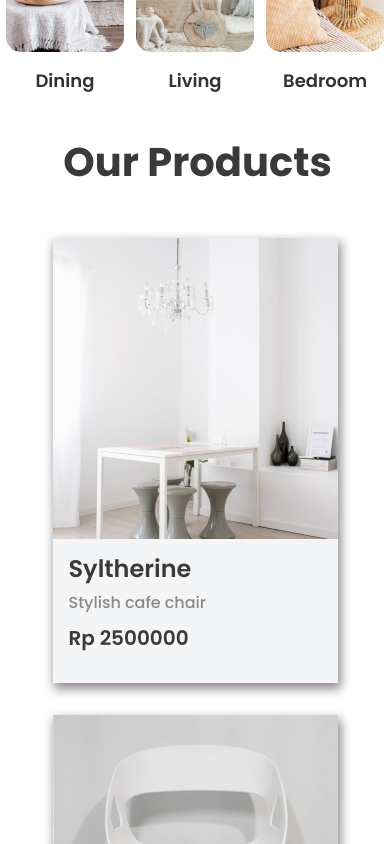
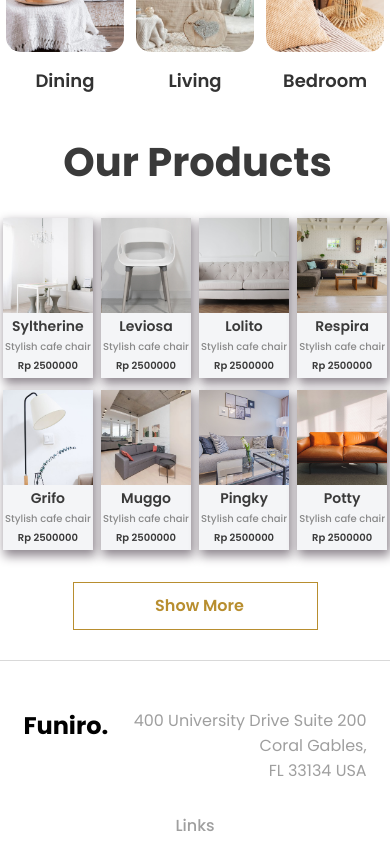
Before and after one commit to SubwaySerfer/e-commerce, a Vue app: page /home in a window 390 px wide. Shown: the part 1080-1924 px from the top of the page. Built offline with nearby package versions, Linux system fonts and the light colour scheme.

Commit message:
update: Products section flexbox

```diff
--- a/src/components/home/OurProductsSection.vue
+++ b/src/components/home/OurProductsSection.vue
@@ -101,4 +101,22 @@ export default {
     /* padding: 0 1rem; */
   }
 }
+
+@media(max-width: 1300px) {
+  .furnitures-list {
+    gap: 1.5vw;
+  }
+}
+
+@media(max-width: 720px) {
+  .products {
+    gap: 2rem;
+  }
+
+  .furnitures-list {
+    gap: 1vw;
+    justify-content: space-between;
+    row-gap: 1.2rem;
+  }
+}
 </style>
--- a/src/components/ui/BaseCard.vue
+++ b/src/components/ui/BaseCard.vue
@@ -11,11 +11,10 @@
     <slot><h4></h4></slot> -->
     <img :src="img" alt="" :class="mode" />
     <div class="furniture-card_texts">
-      <h3>{{ name }}</h3>
-      <p>{{ description }}</p>
-      <h4>Rp {{ price }}</h4>
+      <h3 class="texts__label">{{ name }}</h3>
+      <p class="texts__descr">{{ description }}</p>
+      <h4 class="texts__price">Rp {{ price }}</h4>
     </div>
-    <!-- @click="this.$router.push('/card-info')" -->
     <div class="furniture-card_popup" @mouseleave="hover = false" v-if="hover" :id='id' @click="routeToCart(id)">
       <base-button class="btn" @click.stop="addItemToCart(id)">Add to cart</base-button>
       <div class="popup-content">
@@ -136,7 +135,7 @@ img {
   justify-content: space-between;
 }
 
-h3 {
+.texts__label {
   color: #3a3a3a;
   font-size: 2.4rem;
   font-style: normal;
@@ -144,7 +143,7 @@ h3 {
   line-height: 120%;
 }
 
-p {
+.texts__descr {
   color: #898989;
   font-size: 1.6rem;
   font-style: normal;
@@ -152,7 +151,7 @@ p {
   line-height: 150%;
 }
 
-h4 {
+.texts__price {
   color: #3a3a3a;
   font-size: 2rem;
   font-style: normal;
@@ -192,4 +191,93 @@ h5 {
   gap: 0.2rem;
   transition: transform ease-in 0.2s;
 }
+
+@media(max-width: 1220px) {
+  .furniture-card {
+    width: 23%;
+    max-width: 28.5rem;
+  }
+
+  .btn {
+    max-width: 80%;
+  }
+}
+
+@media(max-width: 1100px) {
+  .furniture-card {
+    height: auto;
+  }
+
+  .furniture-card_texts {
+    gap: 1.5rem;
+  }
+}
+
+@media(max-width: 900px) {
+  .furniture-card_texts {
+    padding: 1.5rem 1rem;
+    gap: .8rem;
+  }
+
+  .furniture-card {
+    width: 23.5%;
+    max-width: 28.5rem;
+  }
+
+  .texts__label {
+    font-size: 2rem;
+  }
+
+  .texts__descr {
+    font-size: 1.4rem;
+  }
+
+  .texts__price {
+    font-size: 1.6rem;
+  }
+}
+
+@media(max-width: 620px) {
+  .texts__label {
+    font-size: 1.6rem;
+  }
+
+  .texts__descr {
+    font-size: 1.2rem;
+  }
+
+  .texts__price {
+    font-size: 1.3rem;
+  }
+
+  .furniture-card_texts {
+    padding: 1rem .5rem;
+    gap: .8rem;
+    align-items: center
+  }
+
+  .btn {
+    max-width: 90%;
+  }
+}
+
+@media(max-width: 450px) {
+
+  .texts__label {
+    font-size: 1.4rem;
+  }
+
+  .texts__descr {
+    font-size: 1rem;
+  }
+
+  .texts__price {
+    font-size: 1rem;
+  }
+
+  .furniture-card_texts {
+    padding: .5rem .2rem;
+    gap: .4rem;
+  }
+}
 </style>
```
Also changed, not shown: tasks.txt.
